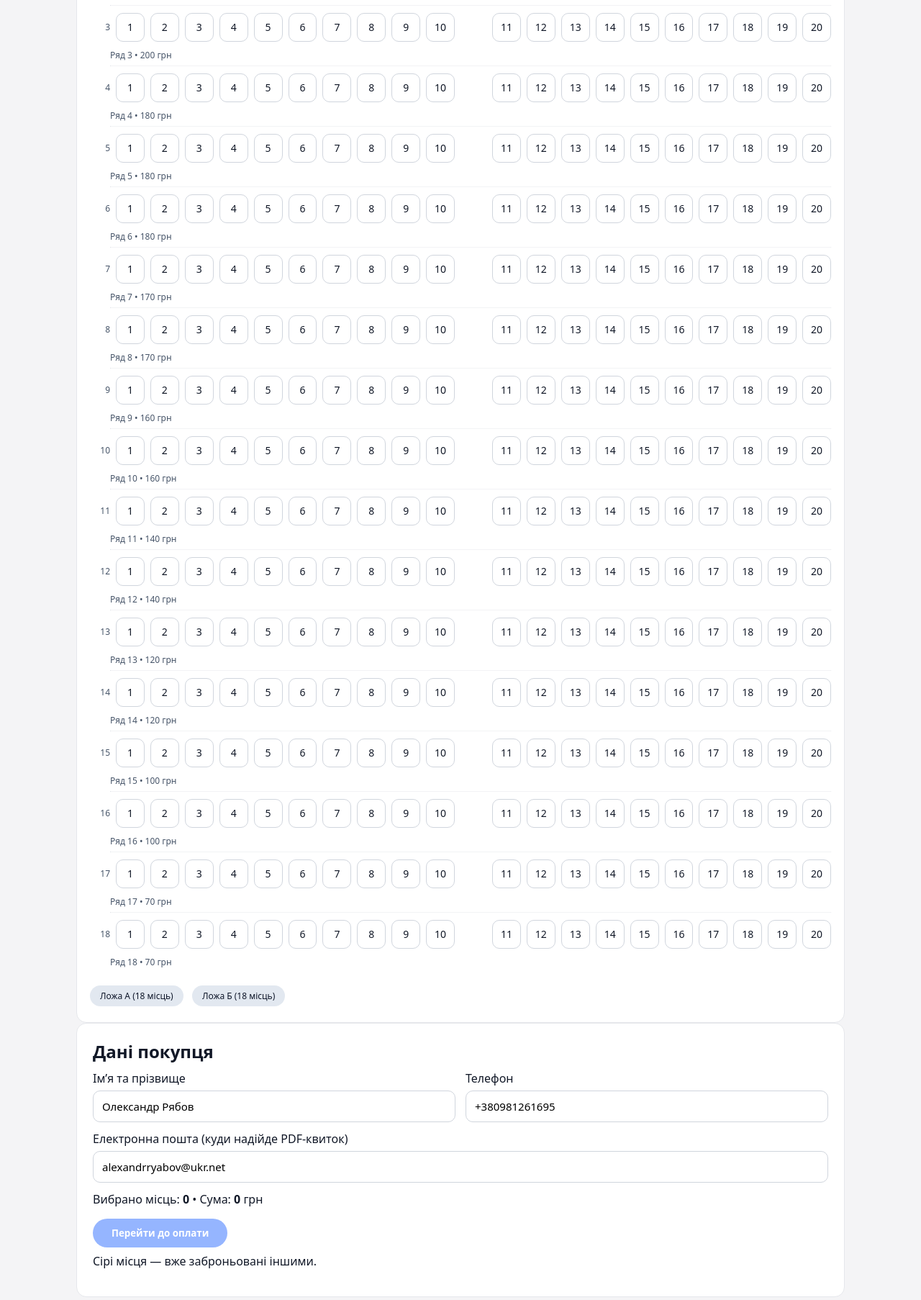
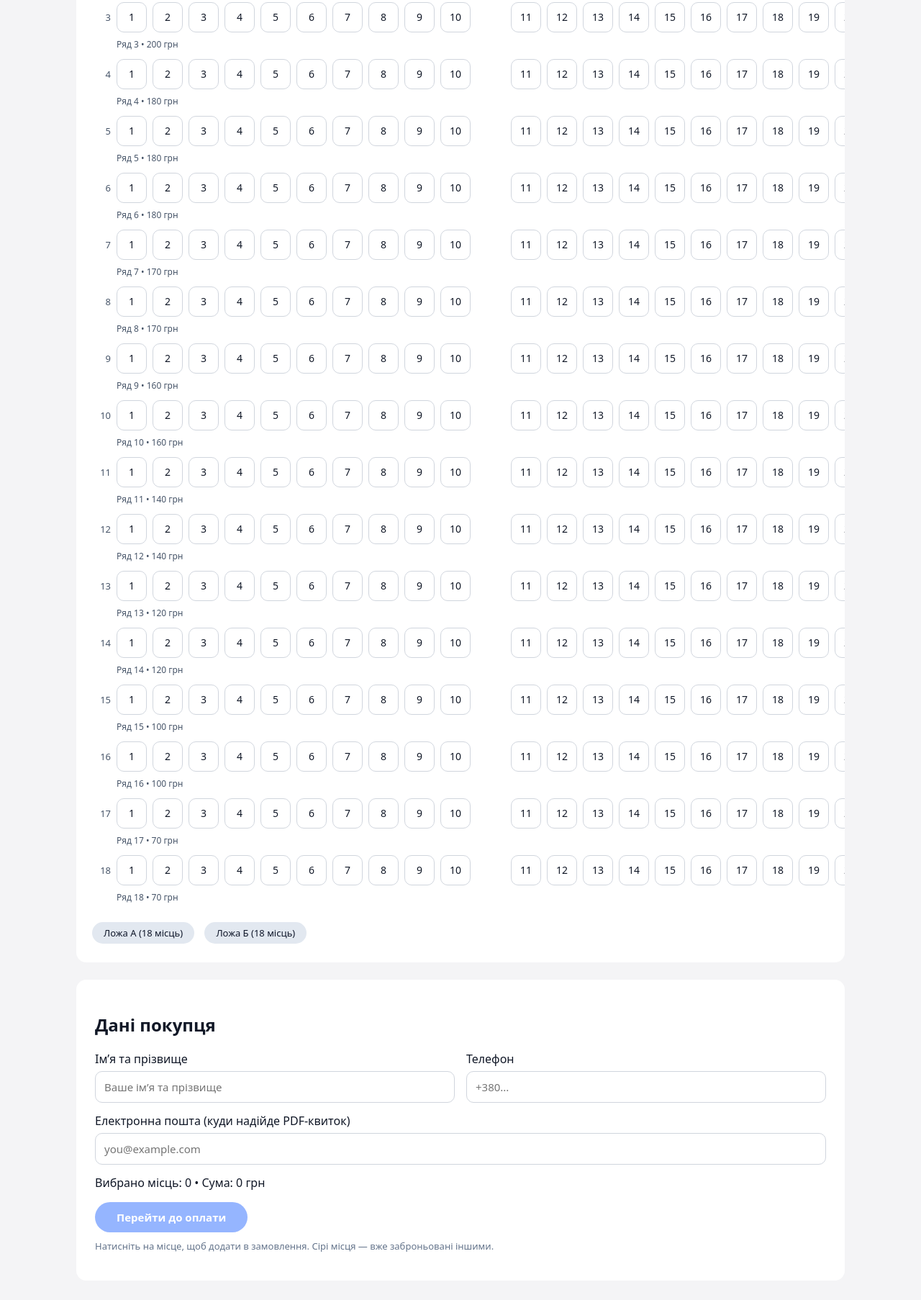
Before and after one commit to monks-commits/vash-admin, a plain HTML site: page spectacles/hall.html in a window 1280 px wide. Shown: the part 378-2184 px from the top of the page at 72% size. Drawn offline with nearby package versions, Linux system fonts and the light colour scheme; no server answers.

Commit message:
Update hall.html

```diff
--- a/spectacles/hall.html
+++ b/spectacles/hall.html
@@ -7,172 +7,239 @@
   <link rel="stylesheet" href="../styles.css" />
   <style>
     body { background:#f4f4f6; }
-    main { max-width:1100px; margin:0 auto; padding:24px 16px 60px; }
+    main { max-width:1100px; margin:0 auto; padding:24px 16px 50px; }
+    .hall-wrap {
+      background:#fff;
+      border-radius:14px;
+      padding:22px 22px 26px;
+      margin-bottom:24px;
+      min-height:120px;
+      overflow-x:auto; /* чтобы на телефонах можно было двигать схему */
+    }
+    .hall-title { font-weight:600; margin-bottom:16px; }
 
-    /* Карточка со схемой */
-    .hall-card{background:#fff;border-radius:14px;padding:18px 18px 22px;border:1px solid #e5e7eb}
+    /* ряд */
+    .hall-row {
+      display:flex;
+      gap:8px;
+      margin-bottom:8px;
+      align-items:center;
+      flex-wrap:nowrap;
+    }
+    /* номер ряда слева */
+    .row-label {
+      width:26px;
+      text-align:right;
+      font-size:13px;
+      color:#475569;
+      flex:0 0 26px;
+    }
+    .seat {
+      width:42px;
+      height:42px;
+      border-radius:10px;
+      background:#fff;
+      border:1px solid #d0d5dd;
+      display:flex;
+      align-items:center;
+      justify-content:center;
+      cursor:pointer;
+      transition:.15s;
+      font-size:14px;
+      user-select:none;
+      flex:0 0 42px;
+    }
+    .seat:hover { background:#e5edff; }
+    .seat.selected {
+      background:#155EEF;
+      border-color:#155EEF;
+      color:#fff;
+    }
+    .seat.disabled {
+      background:#e2e8f0;
+      border-color:#e2e8f0;
+      color:#64748b;
+      cursor:not-allowed;
+    }
+    /* проход между 10 и 11 */
+    .pass-gap { width:40px; height:1px; flex:0 0 40px; }
 
-    /* Гор. скролл на мобиле */
-    .hall-scroll{overflow-x:auto;-webkit-overflow-scrolling:touch}
-    .hall-inner{display:block;min-width:max-content}
-
-    /* Один ряд */
-    .hall-row{display:flex;align-items:center;gap:8px;margin:6px 0}
-    .row-label{flex:0 0 28px;text-align:right;font-size:12px;color:#475569}
-
-    /* место */
-    .seat{
-      width:40px;height:40px;border-radius:10px;
-      background:#fff;border:1px solid #d0d5dd;
-      display:flex;align-items:center;justify-content:center;
-      font-size:14px;cursor:pointer;transition:.15s;
-    }
-    .seat:hover{background:#e5edff}
-    .seat.selected{background:#155EEF;color:#fff;border-color:#155EEF}
-    .seat.disabled{background:#e2e8f0;border-color:#e2e8f0;color:#64748b;cursor:not-allowed}
-
-    /* проход после 10-го */
-    .pass-gap{width:36px;height:1px}
-
-    /* подпись цены под рядом */
-    .row-price{
-      margin:-2px 0 10px 28px; /* выравниваем под сеткой, с учётом .row-label */
-      font-size:12px;color:#475569;
+    /* подпись под рядом (цена) */
+    .row-price-inline {
+      font-size:12px;
+      color:#475569;
+      margin:4px 0 12px 34px; /* чуть правее номера ряда */
     }
 
-    /* форма заказа */
-    .order-card{background:#fff;border-radius:14px;padding:22px;border:1px solid #e5e7eb}
-    .flex{display:flex;gap:14px;flex-wrap:wrap}
-    .fg{flex:1 1 240px;display:flex;flex-direction:column;gap:6px}
-    .fg input{
-      height:44px;border:1px solid #d0d5dd;border-radius:10px;padding:0 12px;font-size:15px
+    .order-form {
+      background:#fff;
+      border-radius:14px;
+      padding:26px;
     }
-    .btn-primary{
-      background:#155EEF;color:#fff;border:none;border-radius:999px;
-      padding:11px 26px;font-weight:600;cursor:pointer
+    .flex-row { display:flex; gap:16px; flex-wrap:wrap; }
+    .form-group {
+      flex:1 1 240px;
+      display:flex;
+      flex-direction:column;
+      gap:6px;
     }
-    .btn-primary:disabled{background:#95b5ff;cursor:not-allowed}
-
-    /* бейджи лож */
-    .badge{display:inline-block;background:#e2e8f0;border-radius:999px;padding:6px 14px;margin-right:8px;margin-top:8px;font-size:12px;color:#0f172a}
-
-    /* адаптив: чуть меньше сиденья на узких экранах */
-    @media (max-width:480px){
-      .seat{width:34px;height:34px;font-size:13px}
-      .pass-gap{width:24px}
+    .form-group input {
+      height:44px;
+      border:1px solid #d0d5dd;
+      border-radius:10px;
+      padding:0 12px;
+      font-size:15px;
+    }
+    .primary-btn {
+      background:#155EEF;
+      color:#fff;
+      border:none;
+      border-radius:999px;
+      padding:11px 30px;
+      font-size:15px;
+      font-weight:600;
+      cursor:pointer;
+    }
+    .primary-btn:disabled { background:#95b5ff; cursor:not-allowed; }
+    .muted { color:#64748b; font-size:13px; }
+    .badge-loge {
+      display:inline-block;
+      background:#e2e8f0;
+      border-radius:999px;
+      padding:6px 16px;
+      margin-right:10px;
+      margin-top:14px;
+      font-size:13px;
+      color:#0f172a;
     }
   </style>
 
-  <!-- Supabase только для брони; можно оставить -->
+  <!-- supabase (для будущих броней; можно оставить, не мешает) -->
   <script src="https://cdn.jsdelivr.net/npm/@supabase/supabase-js@2"></script>
 </head>
 <body>
-  <!-- общий хедер -->
+  <!-- общая шапка -->
   <div id="site-header"></div>
 
   <main>
     <h1>Вибір місць</h1>
-    <p id="show-label" class="meta" style="margin-bottom:12px;">Вистава: —</p>
+    <p id="show-label" class="muted" style="margin-bottom:14px;">Вистава: —</p>
 
-    <section class="hall-card">
-      <div class="hall-scroll">
-        <div class="hall-inner" id="hall"></div>
+    <div class="hall-wrap">
+      <div id="hall"></div>
+      <div style="margin-top:10px;">
+        <span class="badge-loge">Ложа А (18 місць)</span>
+        <span class="badge-loge">Ложа Б (18 місць)</span>
+      </div>
     </div>
 
-      <!-- подписи лож (просто текст) -->
-      <div>
-        <span class="badge">Ложа А (18 місць)</span>
-        <span class="badge">Ложа Б (18 місць)</span>
+    <div class="order-form" id="buyer-form">
+      <h2>Дані покупця</h2>
+      <div class="flex-row">
+        <div class="form-group">
+          <label for="buyer-name">Ім’я та прізвище</label>
+          <input id="buyer-name"
+                 placeholder="Ваше ім’я та прізвище"
+                 autocomplete="name" />
         </div>
-    </section>
-
-    <section class="order-card">
-      <h2 style="margin:0 0 10px">Дані покупця</h2>
-      <div class="flex">
-        <div class="fg">
-          <label for="buyer-name">Ім’я та прізвище</label>
-          <input id="buyer-name" placeholder="Ваше ім’я та прізвище" value="Олександр Рябов" />
-        </div>
-        <div class="fg">
+        <div class="form-group">
           <label for="buyer-phone">Телефон</label>
-          <input id="buyer-phone" placeholder="+380..." value="+380981261695" />
+          <input id="buyer-phone"
+                 placeholder="+380..."
+                 inputmode="tel"
+                 autocomplete="tel" />
         </div>
       </div>
-      <div class="fg" style="margin-top:12px">
+      <div class="form-group" style="margin-top:14px;">
         <label for="buyer-email">Електронна пошта (куди надійде PDF-квиток)</label>
-        <input id="buyer-email" placeholder="you@example.com" value="alexandrryabov@ukr.net" />
+        <input id="buyer-email"
+               placeholder="you@example.com"
+               inputmode="email"
+               autocomplete="email" />
       </div>
 
-      <p style="margin-top:12px">
-        Вибрано місць: <b id="seat-count">0</b> • Сума: <b id="seat-sum">0</b> грн
+      <p style="margin-top:14px;">
+        Вибрано місць: <span id="seat-count">0</span> •
+        Сума: <span id="seat-sum">0</span> грн
       </p>
-      <button id="to-checkout" class="btn-primary" disabled>Перейти до оплати</button>
-      <p class="meta" style="margin-top:8px">Сірі місця — вже заброньовані іншими.</p>
-    </section>
+
+      <button id="to-checkout" class="primary-btn" disabled>Перейти до оплати</button>
+      <p class="muted" style="margin-top:10px;">
+        Натисніть на місце, щоб додати в замовлення. Сірі місця — вже заброньовані іншими.
+      </p>
+    </div>
   </main>
 
-  <!-- общий футер -->
+  <!-- общий подвал -->
   <div id="site-footer"></div>
 
-  <!-- инклюд шапки/подвала -->
+  <!-- подгружаем шапку/подвал -->
   <script src="/scripts/include.js"></script>
 
   <script>
-    // ---------- 0) Параметры ----------
-    const params   = new URLSearchParams(location.search);
+    // -------- 0. Параметри з URL --------
+    const params = new URLSearchParams(location.search);
     const showSlug = params.get("show") || "shevchenko/ledi";
-    document.getElementById("show-label").textContent = "Вистава: " + showSlug.replace("/", " — ");
+    document.getElementById("show-label").textContent =
+      "Вистава: " + showSlug.replace("/", " — ");
 
-    // ---------- 1) Конфигурация зала ----------
+    // -------- 1. Конфіг для залу --------
     const ROWS = 18;
     const SEATS_PER_ROW = 20;
-    const PASS_AFTER = 10; // проход после 10-го
+    const PASS_AFTER = 10; // після 10-го - прохід
 
-    // ---------- 2) Цены по рядам (правь спокойно числа) ----------
-    function priceForRow(row){
-      if (row === 1)  return 200;
-      if (row === 2)  return 200;
-      if (row === 3)  return 200;
-      if (row === 4)  return 180;
-      if (row === 5)  return 180;
-      if (row === 6)  return 180;
-      if (row === 7)  return 170;
-      if (row === 8)  return 170;
-      if (row === 9)  return 160;
-      if (row === 10) return 160;
-      if (row === 11) return 140;
-      if (row === 12) return 140;
-      if (row === 13) return 120;
-      if (row === 14) return 120;
-      if (row === 15) return 100;
-      if (row === 16) return 100;
-      if (row === 17) return 70;
-      if (row === 18) return 70;
+    // -------- 2. Тарифи по рядах (приклад; відредагуй під зал) --------
+    function priceForRow(row) {
+      if (row <= 1)  return 170;
+      if (row <= 2)  return 200;
+      if (row <= 3)  return 200;
+      if (row <= 4)  return 180;
+      if (row <= 5)  return 180;
+      if (row <= 6)  return 180;
+      if (row <= 7)  return 170;
+      if (row <= 8)  return 170;
+      if (row <= 9)  return 160;
+      if (row <= 10) return 160;
+      if (row <= 11) return 140;
+      if (row <= 12) return 140;
+      if (row <= 13) return 120;
+      if (row <= 14) return 120;
+      if (row <= 15) return 100;
+      if (row <= 16) return 100;
+      if (row <= 17) return 70;
+      if (row <= 18) return 70;
       return 0;
     }
 
-    // ---------- 3) Все места ----------
+    // -------- 3. Підготуємо масив місць --------
     const ALL_SEATS = [];
-    for (let r=1; r<=ROWS; r++){
-      for (let s=1; s<=SEATS_PER_ROW; s++){
-        ALL_SEATS.push({ id:`P${r}-M${s}`, row:r, seat:s, price:priceForRow(r) });
+    for (let r = 1; r <= ROWS; r++) {
+      for (let s = 1; s <= SEATS_PER_ROW; s++) {
+        ALL_SEATS.push({
+          id: `P${r}-M${s}`,
+          row: r,
+          seat: s,
+          price: priceForRow(r),
+        });
       }
     }
 
-    // ---------- 4) Рендер ----------
+    // -------- 4. Рендер залу --------
     const hallEl = document.getElementById("hall");
     const selected = new Set();
     const seatCountEl = document.getElementById("seat-count");
     const seatSumEl   = document.getElementById("seat-sum");
     const btnCheckout = document.getElementById("to-checkout");
 
-    let busySeats = new Set(); // из Supabase броней
+    // Сюда потом подставим занятые из Supabase
+    let busySeats = new Set();
 
-    function renderHall(){
+    function renderHall() {
       hallEl.innerHTML = "";
+      for (let r = 1; r <= ROWS; r++) {
+        // один блок на ряд (чтобы под ним сделать подпись-цену)
+        const wrapper = document.createElement("div");
 
-      for (let r=1; r<=ROWS; r++){
-        // ряд с местами
         const rowEl = document.createElement("div");
         rowEl.className = "hall-row";
 
@@ -181,83 +248,98 @@
         lbl.textContent = r;
         rowEl.appendChild(lbl);
 
-        for (let s=1; s<=SEATS_PER_ROW; s++){
-          if (s === PASS_AFTER + 1){
+        for (let s = 1; s <= SEATS_PER_ROW; s++) {
+          if (s === PASS_AFTER + 1) {
             const gap = document.createElement("div");
             gap.className = "pass-gap";
             rowEl.appendChild(gap);
           }
 
-          const id = `P${r}-M${s}`;
-          const seat = ALL_SEATS.find(x=>x.id===id);
+          const seatId = `P${r}-M${s}`;
+          const seatData = ALL_SEATS.find((x) => x.id === seatId);
 
-          const el = document.createElement("div");
-          el.className = "seat";
-          el.textContent = s;
-          el.title = `Ряд ${r}, місце ${s} — ${seat.price} грн`;
+          const seatEl = document.createElement("div");
+          seatEl.className = "seat";
+          seatEl.textContent = s;
+          seatEl.title = `Ряд ${r}, місце ${s} — ${seatData.price} грн`;
 
-          if (busySeats.has(id)){
-            el.classList.add("disabled");
+          if (busySeats.has(seatId)) {
+            seatEl.classList.add("disabled");
           } else {
-            el.addEventListener("click", ()=>{
-              if (selected.has(id)){
-                selected.delete(id);
-                el.classList.remove("selected");
+            seatEl.addEventListener("click", () => {
+              if (selected.has(seatId)) {
+                selected.delete(seatId);
+                seatEl.classList.remove("selected");
               } else {
-                selected.add(id);
-                el.classList.add("selected");
+                selected.add(seatId);
+                seatEl.classList.add("selected");
               }
               updateSummary();
             });
           }
-          rowEl.appendChild(el);
+          rowEl.appendChild(seatEl);
         }
 
-        hallEl.appendChild(rowEl);
+        // добавляем ряд
+        wrapper.appendChild(rowEl);
 
-        // подпись цены под рядом
-        const priceLine = document.createElement("div");
-        priceLine.className = "row-price";
-        priceLine.textContent = `Ряд ${r} • ${priceForRow(r)} грн`;
-        hallEl.appendChild(priceLine);
+        // подпись ценой под рядом
+        const priceP = document.createElement("div");
+        priceP.className = "row-price-inline";
+        priceP.textContent = `Ряд ${r} • ${priceForRow(r)} грн`;
+        wrapper.appendChild(priceP);
+
+        hallEl.appendChild(wrapper);
       }
     }
 
-    function updateSummary(){
+    function updateSummary() {
       const ids = Array.from(selected);
       seatCountEl.textContent = ids.length;
-      const sum = ids.reduce((acc,id)=>{
-        const s = ALL_SEATS.find(x=>x.id===id);
+      const sum = ids.reduce((acc, id) => {
+        const s = ALL_SEATS.find((x) => x.id === id);
         return acc + (s ? s.price : 0);
       }, 0);
       seatSumEl.textContent = sum;
       btnCheckout.disabled = ids.length === 0;
     }
 
-    // ---------- 5) Подтягиваем бронь из Supabase (необязательно, но полезно) ----------
-    (async function loadBookings(){
+    // -------- 5. Спроба підтягнути броні з Supabase (опціонально) --------
+    (async function loadBookings() {
+      try {
+        // Якщо не налаштовано — блок просто відпрацює без помилки.
         const SUPABASE_URL = "https://yqhzekifwxotizsmaeaf.supabase.co";
         const SUPABASE_ANON_KEY = "sb_publishable_z1h_G-7K7HGCjOUtRZpI9Q_o1m9inZM";
-      try{
         const sb = window.supabase.createClient(SUPABASE_URL, SUPABASE_ANON_KEY);
+
         const { data, error } = await sb
           .from("bookings")
           .select("seat_id")
           .eq("show_slug", showSlug)
           .gte("expires_at", new Date().toISOString());
 
-        if (!error && Array.isArray(data)){
-          busySeats = new Set(data.map(r=>r.seat_id));
+        if (!error && Array.isArray(data)) {
+          busySeats = new Set(data.map((r) => r.seat_id));
         }
-      }catch(e){
-        console.warn("Броні не підвантажені:", e.message);
-      }finally{
+      } catch (e) {
+        console.warn("Не вдалося завантажити броні:", e.message);
+      } finally {
         renderHall();
       }
     })();
 
-    // ---------- 6) Переход к оплате ----------
-    btnCheckout.addEventListener("click", ()=>{
+    // -------- 6. Необязательное автозаполнение из URL (только если есть параметры) ----
+    (function prefillFromQuery() {
+      const n = params.get("name");
+      const p = params.get("phone");
+      const e = params.get("email");
+      if (n) document.getElementById("buyer-name").value  = n;
+      if (p) document.getElementById("buyer-phone").value = p;
+      if (e) document.getElementById("buyer-email").value = e;
+    })();
+
+    // -------- 7. Перехід на оплату --------
+    btnCheckout.addEventListener("click", () => {
       const ids = Array.from(selected);
       const sum = Number(seatSumEl.textContent) || 0;
 
@@ -268,13 +350,13 @@
       const orderId = "SHEV-" + Date.now();
 
       const url = new URL(location.origin + "/checkout.html");
-      url.searchParams.set("show",   showSlug);
-      url.searchParams.set("seats",  ids.join(","));
+      url.searchParams.set("show", showSlug);
+      url.searchParams.set("seats", ids.join(","));
       url.searchParams.set("amount", String(sum));
       url.searchParams.set("order_id", orderId);
 
-      // ВАЖНО: без ручного encodeURIComponent
-      if (name)  url.searchParams.set("name",  name);
+      // Заполняем в URL ТОЛЬКО если пользователь ввёл данные сам
+      if (name)  url.searchParams.set("name", name);
       if (phone) url.searchParams.set("phone", phone);
       if (email) url.searchParams.set("email", email);
 
```
Lines whose indentation alone changed are shown as unchanged.
